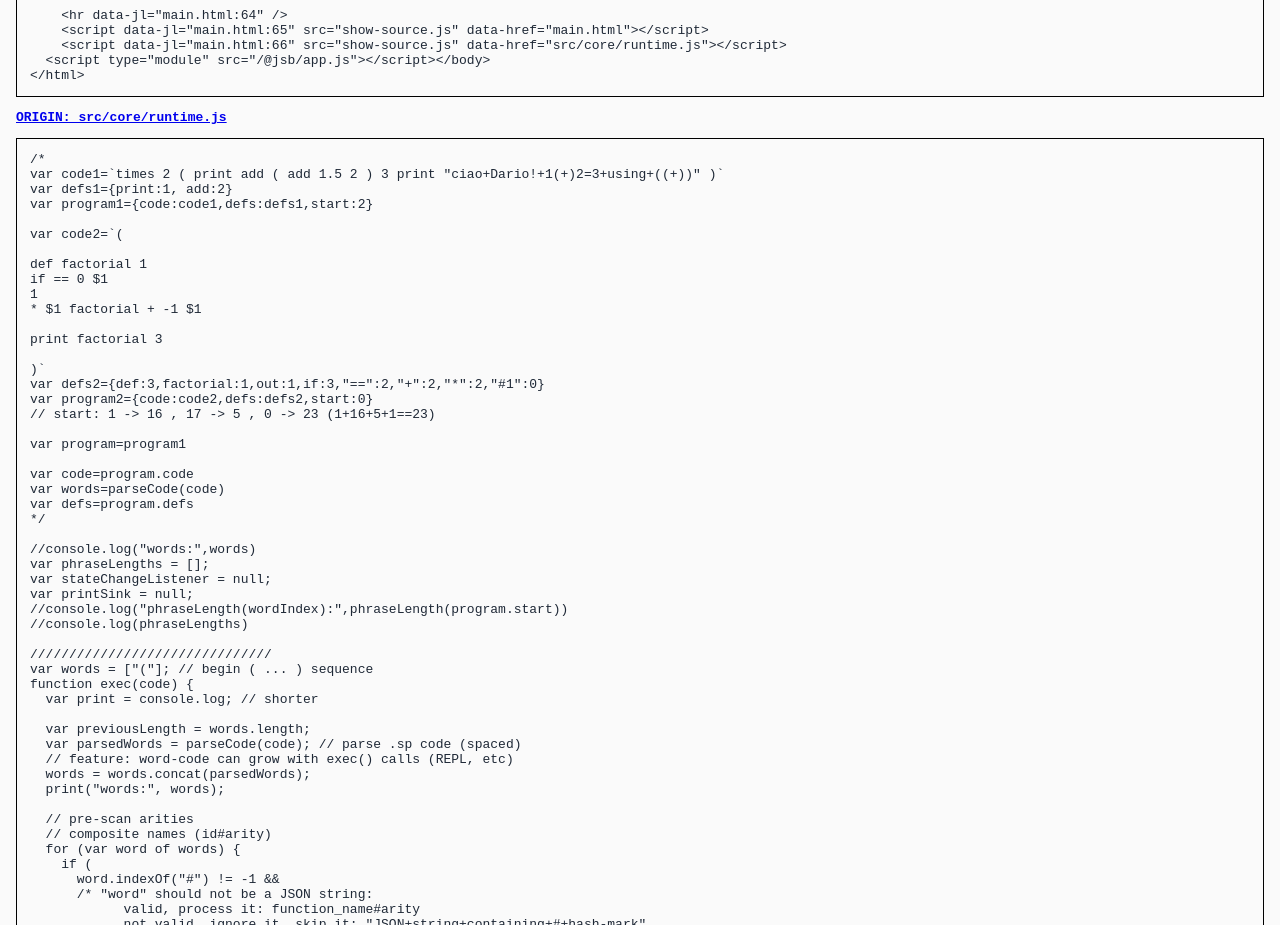
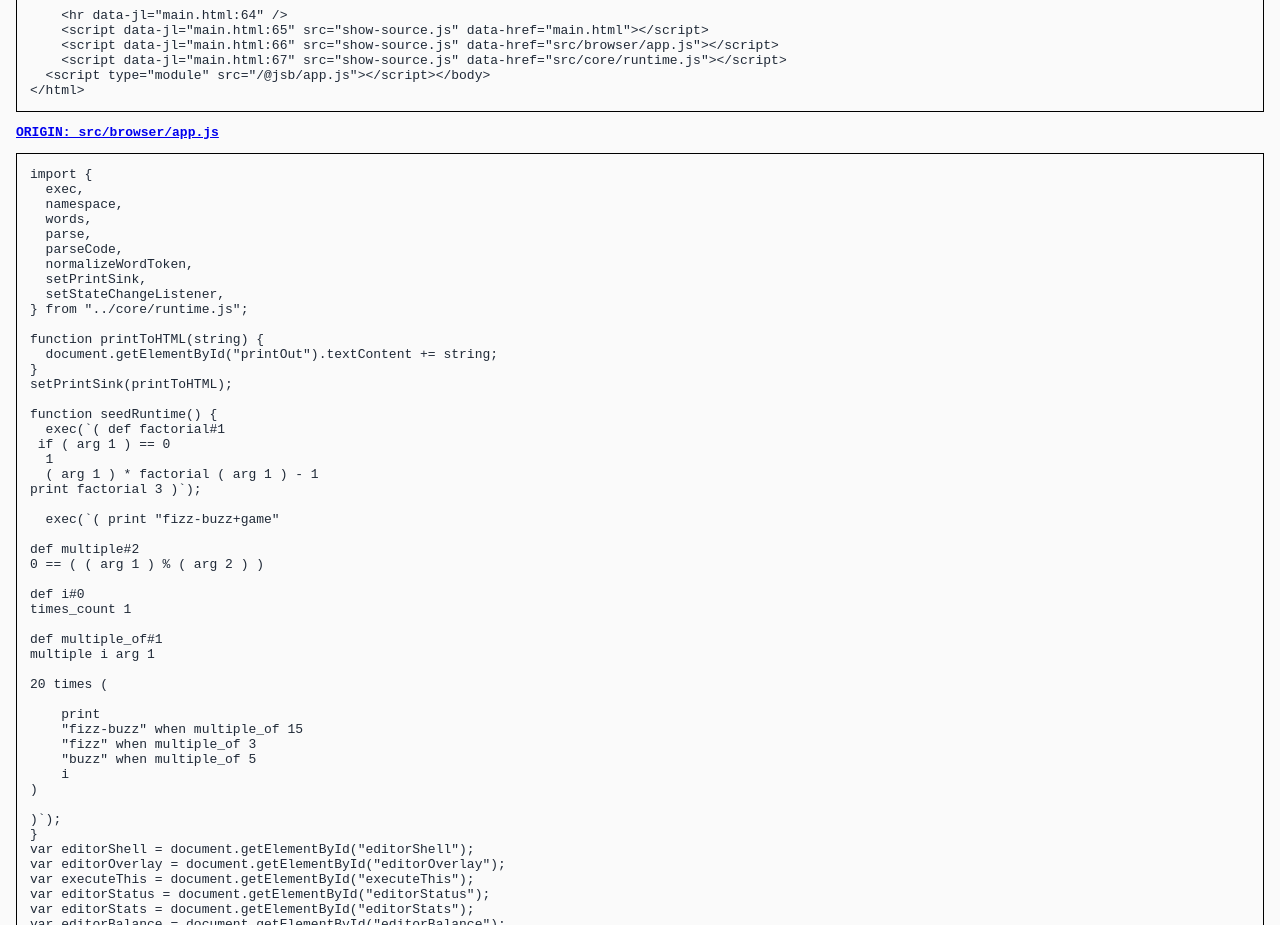
Before and after one commit to arkenidar/pangea-js, a website with bundled scripts: page main.html in a window 1280 px wide. Shown: the part 3620-4545 px from the top of the page. Built offline with nearby package versions, Linux system fonts and the light colour scheme.

Commit message:
feat: add app.js source viewer to main.html

```diff
--- a/main.html
+++ b/main.html
@@ -63,6 +63,7 @@ i
 
     <hr />
     <script src="show-source.js" data-href="main.html"></script>
+    <script src="show-source.js" data-href="src/browser/app.js"></script>
     <script src="show-source.js" data-href="src/core/runtime.js"></script>
   </body>
 </html>
```
